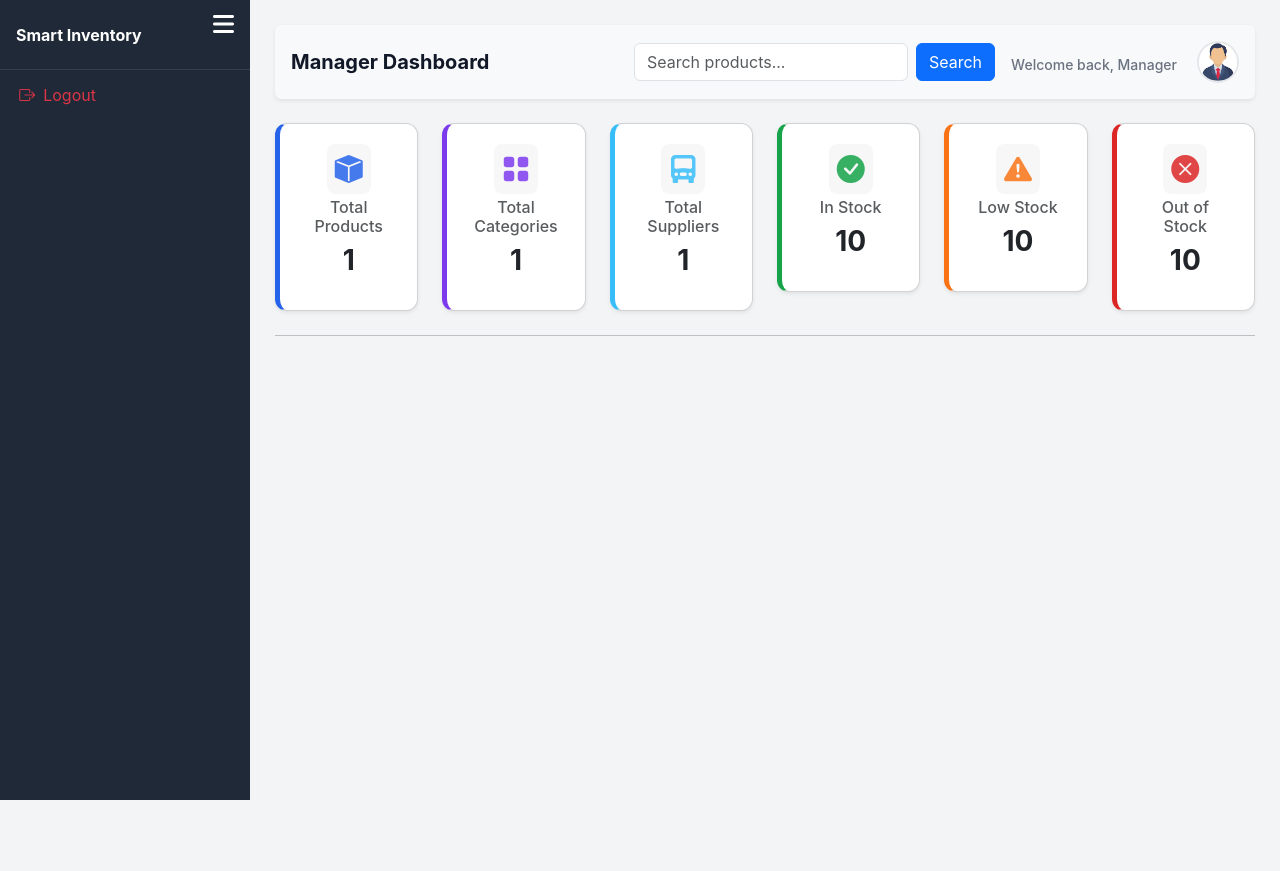
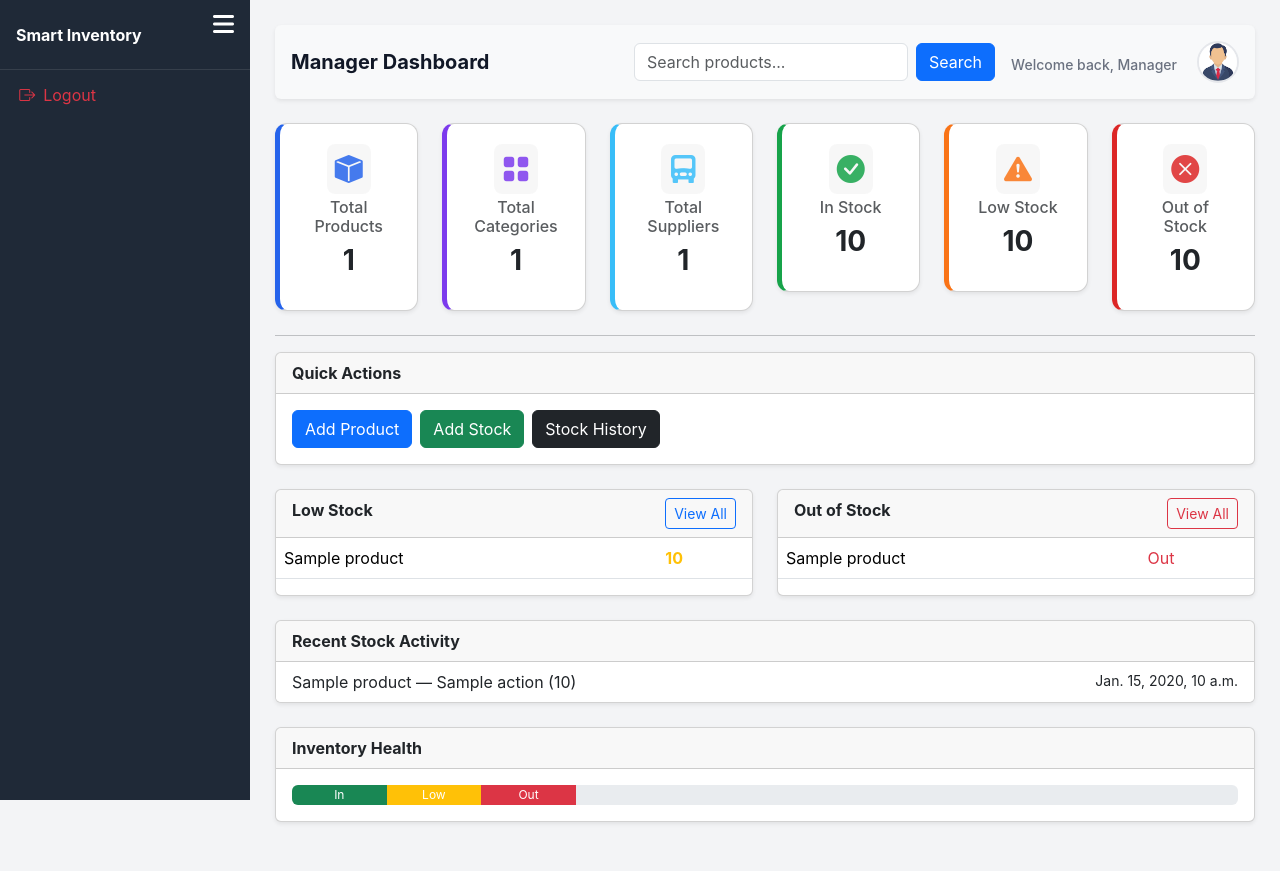
Before and after one commit to MahiKalavadia/inventory-management-system, a Django app: template templates/manager_dashboard.html in a window 1280 px wide. Before the commit the page ends 800 px from the top, so only its background shows below. Run offline with Django 5.2, Linux system fonts and the light colour scheme; the template is opened without the code that fills it: most values are stand-ins (such as "Sample title", 1, 10 or a date in 2020).

Commit message:
Added some tables and recent login activity table some quick actions

```diff
--- a/templates/manager_dashboard.html
+++ b/templates/manager_dashboard.html
@@ -93,4 +93,82 @@
 
 </div>
 <hr>
+<div class="card shadow-sm mb-4">
+    <div class="card-header fw-bold">Quick Actions</div>
+    <div class="card-body d-flex gap-2 flex-wrap">
+        <a href="{% url 'add_product' %}" class="btn btn-primary">Add Product</a>
+        <a href="{% url 'stock_in_section' %}" class="btn btn-success">Add Stock</a>
+        <a href="{% url 'stock_history' %}" class="btn btn-dark">Stock History</a>
+    </div>
+</div>
+
+<!-- LOW + OUT STOCK -->
+<div class="row">
+
+    <div class="col-md-6">
+        <div class="card shadow-sm mb-4">
+            <div class="card-header d-flex justify-content-between">
+                <b>Low Stock</b>
+                <a href="{% url 'low_stock' %}" class="btn btn-sm btn-outline-primary">View All</a>
+            </div>
+            <table class="table">
+                {% for p in l_stock %}
+                <tr>
+                    <td>{{ p.name }}</td>
+                    <td class="text-warning fw-bold">{{ p.quantity }}</td>
+                </tr>
+                {% empty %}
+                <tr><td>No low stock items</td></tr>
+                {% endfor %}
+            </table>
+        </div>
+    </div>
+
+    <div class="col-md-6">
+        <div class="card shadow-sm mb-4">
+            <div class="card-header d-flex justify-content-between">
+                <b>Out of Stock</b>
+                <a href="{% url 'out_stock' %}" class="btn btn-sm btn-outline-danger">View All</a>
+            </div>
+            <table class="table">
+                {% for p in o_stock %}
+                <tr>
+                    <td>{{ p.name }}</td>
+                    <td class="text-danger">Out</td>
+                </tr>
+                {% empty %}
+                <tr><td>Everything stocked</td></tr>
+                {% endfor %}
+            </table>
+        </div>
+    </div>
+
+</div>
+
+<!-- RECENT STOCK ACTIVITY -->
+<div class="card shadow-sm mb-4">
+    <div class="card-header fw-bold">Recent Stock Activity</div>
+    <ul class="list-group list-group-flush">
+        {% for log in recent_stock_logs %}
+        <li class="list-group-item d-flex justify-content-between">
+            <span>{{ log.product.name }} — {{ log.action }} ({{ log.quantity }})</span>
+            <small>{{ log.created_at }}</small>
+        </li>
+        {% empty %}
+        <li class="list-group-item">No recent activity</li>
+        {% endfor %}
+    </ul>
+</div>
+
+<!-- INVENTORY HEALTH -->
+<div class="card shadow-sm mb-4">
+    <div class="card-header fw-bold">Inventory Health</div>
+    <div class="card-body">
+        <div class="progress" style="height: 20px;">
+            <div class="progress-bar bg-success" style="width: {{ in_stock_bar }}%">In</div>
+            <div class="progress-bar bg-warning" style="width: {{ low_stock_bar }}%">Low</div>
+            <div class="progress-bar bg-danger" style="width: {{ out_stock_bar }}%">Out</div>
+        </div>
+    </div>
+</div>
 {% endblock %}
```
